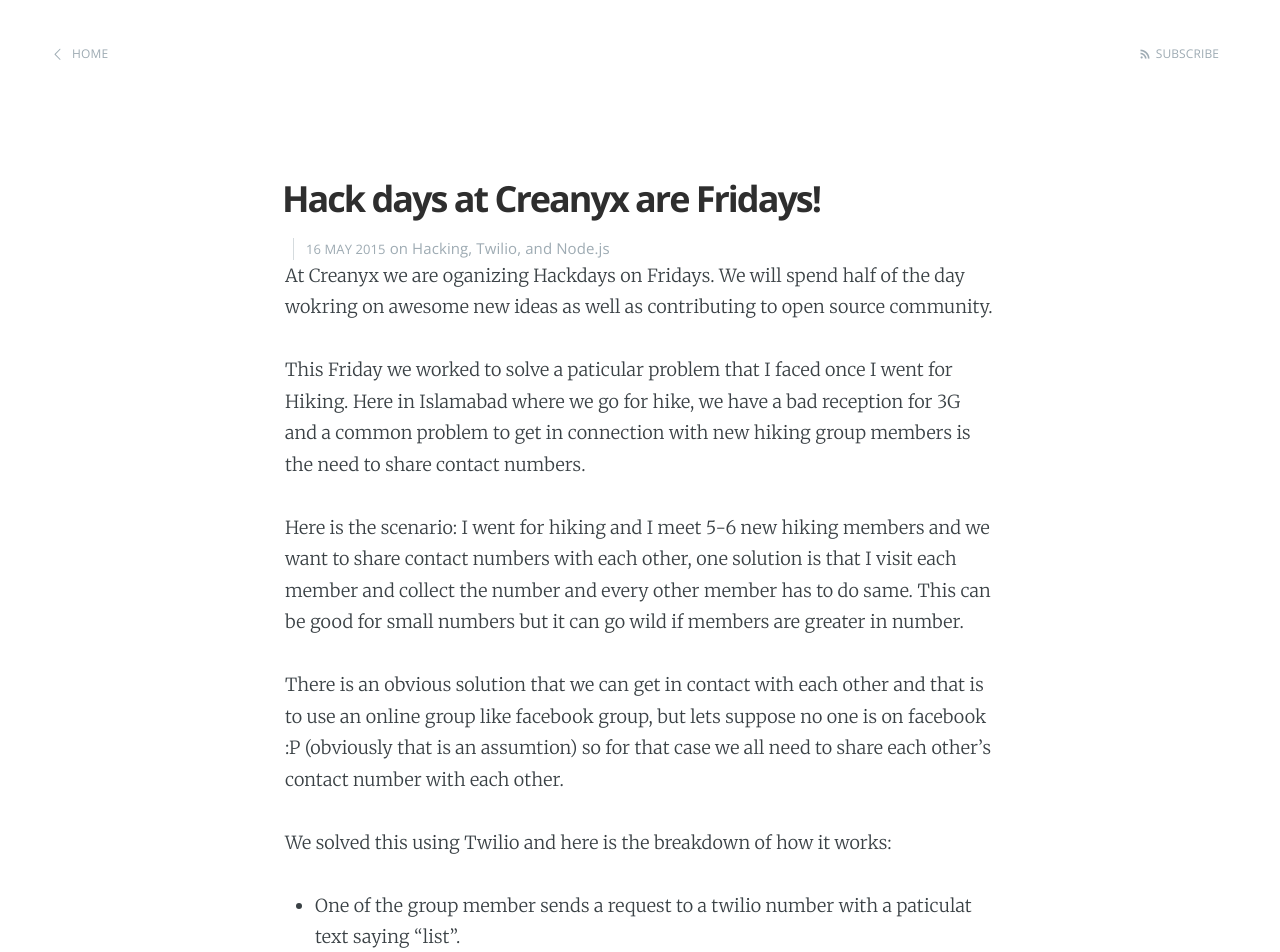
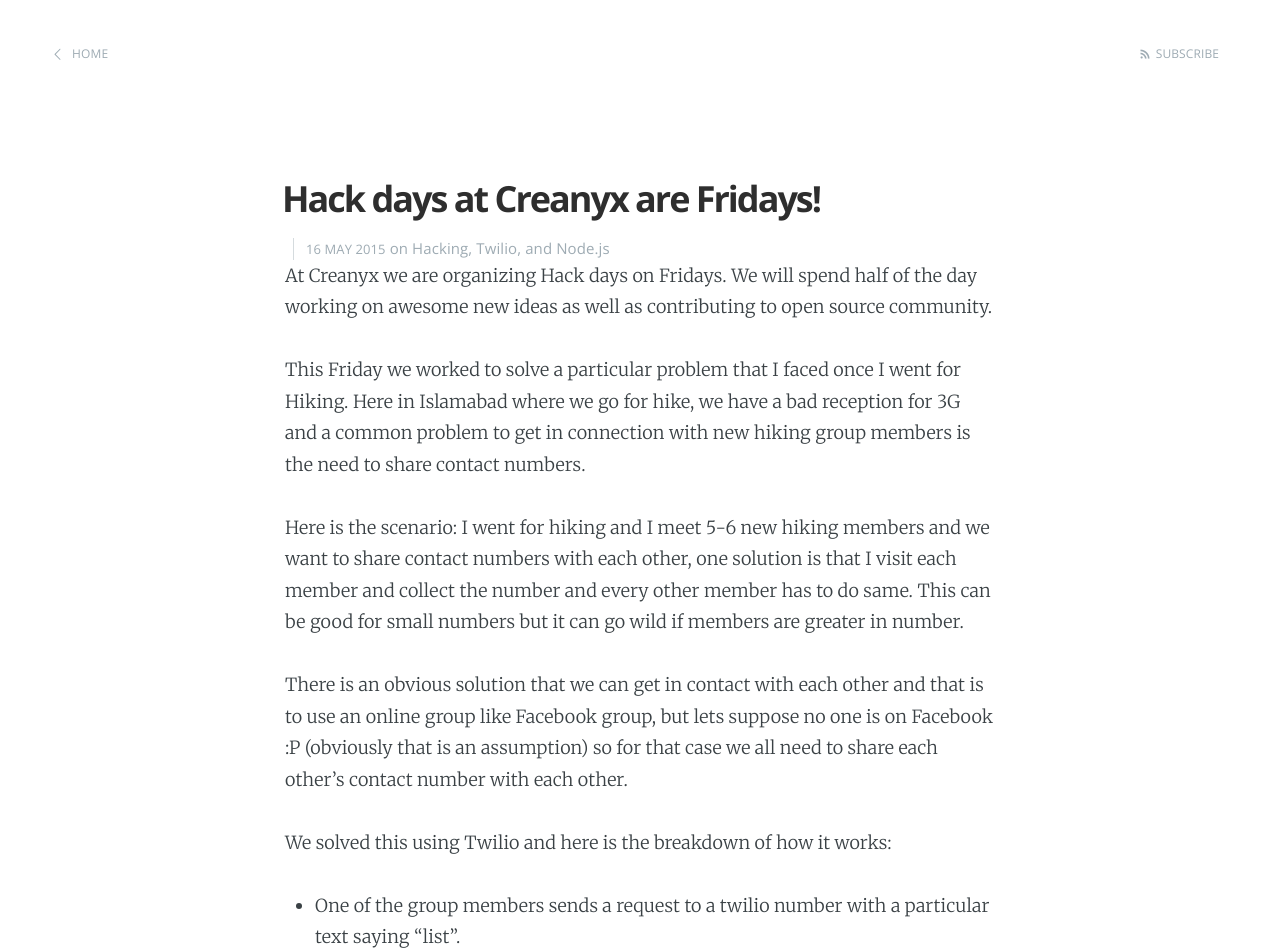
Before and after one commit to creanyx/creanyx.github.io, a Jekyll site: the page built from _posts/2015-05-16-friday-hack-day.markdown, in a window 1280 px wide and 1400 px high. Shown: the top 952 px of the window. Built offline with Jekyll 4.4.1, drawn with Linux system fonts in a browser that asks for light colours; Markdown is read by kramdown in place of the engine named in the settings; some of the changed text lies outside the part shown.

```diff
--- a/_posts/2015-05-16-friday-hack-day.markdown
+++ b/_posts/2015-05-16-friday-hack-day.markdown
@@ -5,23 +5,27 @@ date:   2015-05-16 10:18:00
 categories: Hacking Twilio Node.js
 ---
 
-At Creanyx we are oganizing Hackdays on Fridays. We will spend half of the day wokring on awesome new ideas as well as contributing to open source community.
+At Creanyx we are organizing Hack days on Fridays. We will spend half of the day working on awesome new ideas as well as contributing to open source community.
 
-This Friday we worked to solve a paticular problem that I faced once I went for Hiking. Here in Islamabad where we go for hike, we have a bad reception for 3G and a common problem to get in connection with new hiking group members is the need to share contact numbers.
+This Friday we worked to solve a particular problem that I faced once I went for Hiking. Here in Islamabad where we go for hike, we have a bad reception for 3G and a common problem to get in connection with new hiking group members is the need to share contact numbers.
 
 Here is the scenario: I went for hiking and I meet 5-6 new hiking members and we want to share contact numbers with each other, one solution is that I visit each member and collect the number and every other member has to do same. This can be good for small numbers but it can go wild if members are greater in number.
 
-There is an obvious solution that we can get in contact with each other and that is to use an online group like facebook group, but lets suppose no one is on facebook :P (obviously that is an assumtion) so for that case we all need to share each other's contact number with each other.
+There is an obvious solution that we can get in contact with each other and that is to use an online group like Facebook group, but lets suppose no one is on Facebook :P (obviously that is an assumption) so for that case we all need to share each other's contact number with each other.
 
 We solved this using Twilio and here is the breakdown of how it works:
 
-* One of the group member sends a request to a twilio number with a paticulat text saying "list".
-* Twilio number sends back a randomly generated identifier with text saying "Ask your group to send me <id> in message body with in 5mins."
+* One of the group members sends a request to a twilio number with a particular text saying "list".
+* Twilio number sends back a randomly generated identifier with text saying "Ask your group to send me in message body with in 5mins."
 * Every member sends that id to the twilio number and that's all.
-* After 5 minutes each member who opted in will recieve a text message which includes the numbers of each member.
+* After 5 minutes each member who opted in will receive a text message which includes the numbers of each member.
 
 Here is the screen shot in action.
 
-That was fun working out. We have also introduced a space at Creanyx calling it RELAX.JS which basically says relax and write Javascript.
+![screenshot](https://raw.githubusercontent.com/creanyx/images/master/IMG_1256.jpg "Screenshot")
+
+That was fun working out. We have also introduced a space at Creanyx calling it RELAX.JS which basically says relax and write JavaScript.
+
+![relaxjs](https://raw.githubusercontent.com/creanyx/images/master/RelaxJS.jpg "Relax.JS")
 
 You can find out the source code of our hack at [Github](https://github.com/creanyx/groupSMS).
```
